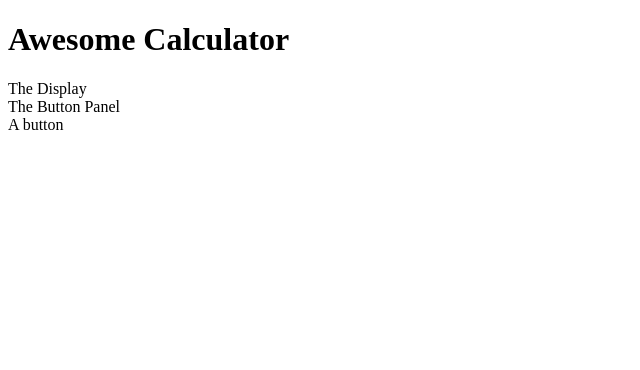
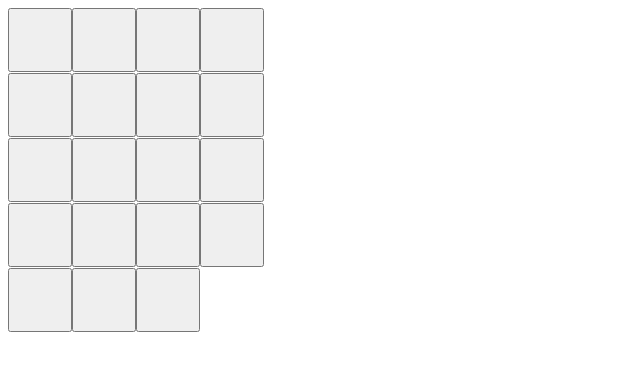
Before and after one commit to adriaanbd/reagir_calculator, a React (Create React App) app: page / in a window 1280 px wide. Shown: the top 370 px of the page, without its empty margins (0-640 px from the left). Built offline with nearby package versions, Linux system fonts and the light colour scheme.

Commit message:
mockup of the calculator

```diff
--- a/package.json
+++ b/package.json
@@ -3,6 +3,7 @@
   "version": "0.1.0",
   "private": true,
   "dependencies": {
+    "prop-types": "^15.7.2",
     "react": "^16.12.0",
     "react-dom": "^16.12.0",
     "react-scripts": "3.2.0"
--- /dev/null
+++ b/src/App.css
@@ -0,0 +1,11 @@
+.btn {
+  height: 4rem;
+  width: 4rem;
+}
+
+.display {
+  height: 4rem;
+  width: 255px;
+  border: 1px solid lightgray;
+  border-radius: 10px;
+}
--- a/src/components/App.js
+++ b/src/components/App.js
@@ -5,8 +5,7 @@ import ButtonPanel from './ButtonPanel';
 
 function App() {
   return (
-    <div>
-      <h1>Awesome Calculator</h1>
+    <div className="calculator">
       <Display />
       <ButtonPanel />
     </div>
--- a/src/components/Button.js
+++ b/src/components/Button.js
@@ -1,9 +1,20 @@
 import React from 'react';
+import PropTypes from 'prop-types';
 
 function Button(props) {
+  const { name } = props;
   return (
-    <div>A button</div>
+    <button
+      type="button"
+      name={name}
+      aria-label="symbol"
+      className="btn"
+    />
   );
 }
 
+Button.propTypes = {
+  name: PropTypes.string.isRequired,
+};
+
 export default Button;
--- a/src/components/ButtonPanel.js
+++ b/src/components/ButtonPanel.js
@@ -1,11 +1,38 @@
 import React from 'react';
 import Button from './Button';
 
-function ButtonPanel(props) {
+function ButtonPanel() {
   return (
     <div>
-      The Button Panel
-      <Button />
+      <div>
+        <Button />
+        <Button />
+        <Button />
+        <Button />
+      </div>
+      <div>
+        <Button />
+        <Button />
+        <Button />
+        <Button />
+      </div>
+      <div>
+        <Button />
+        <Button />
+        <Button />
+        <Button />
+      </div>
+      <div>
+        <Button />
+        <Button />
+        <Button />
+        <Button />
+      </div>
+      <div>
+        <Button />
+        <Button />
+        <Button />
+      </div>
     </div>
   );
 }
--- a/src/components/Display.js
+++ b/src/components/Display.js
@@ -1,9 +1,19 @@
 import React from 'react';
+import PropTypes from 'prop-types';
 
 function Display(props) {
+  const { result } = props;
   return (
-    <div>The Display</div>
+    <div
+      type="text"
+      name="display"
+      value={result}
+    />
   );
 }
 
+Display.propTypes = {
+  result: PropTypes.string.isRequired,
+};
+
 export default Display;
--- a/src/index.js
+++ b/src/index.js
@@ -1,6 +1,7 @@
 import React from 'react';
 import ReactDOM from 'react-dom';
 import App from './components/App';
+import './App.css';
 
-const root = document.getElementById('root')
+const root = document.getElementById('root');
 ReactDOM.render(<App />, root);
```
